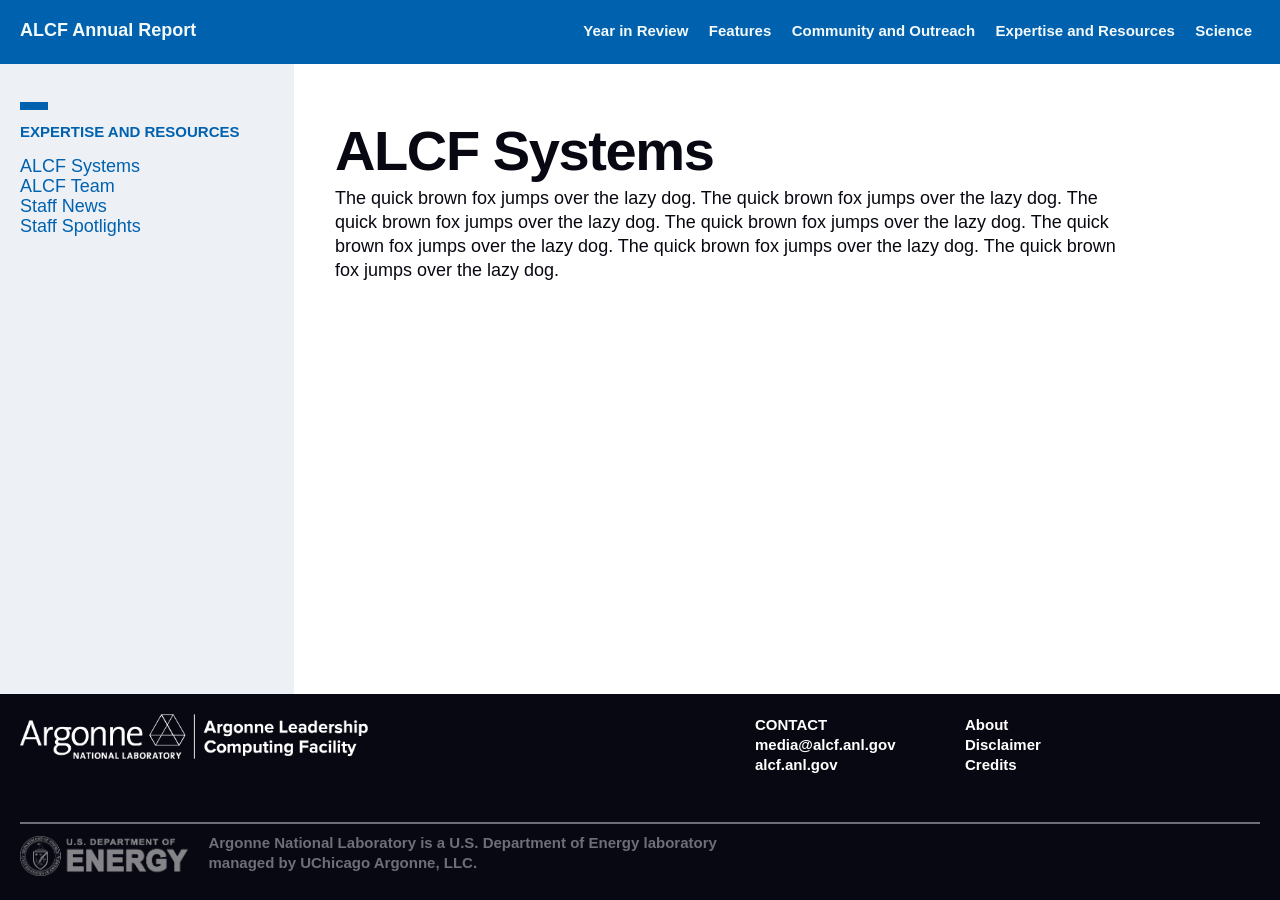
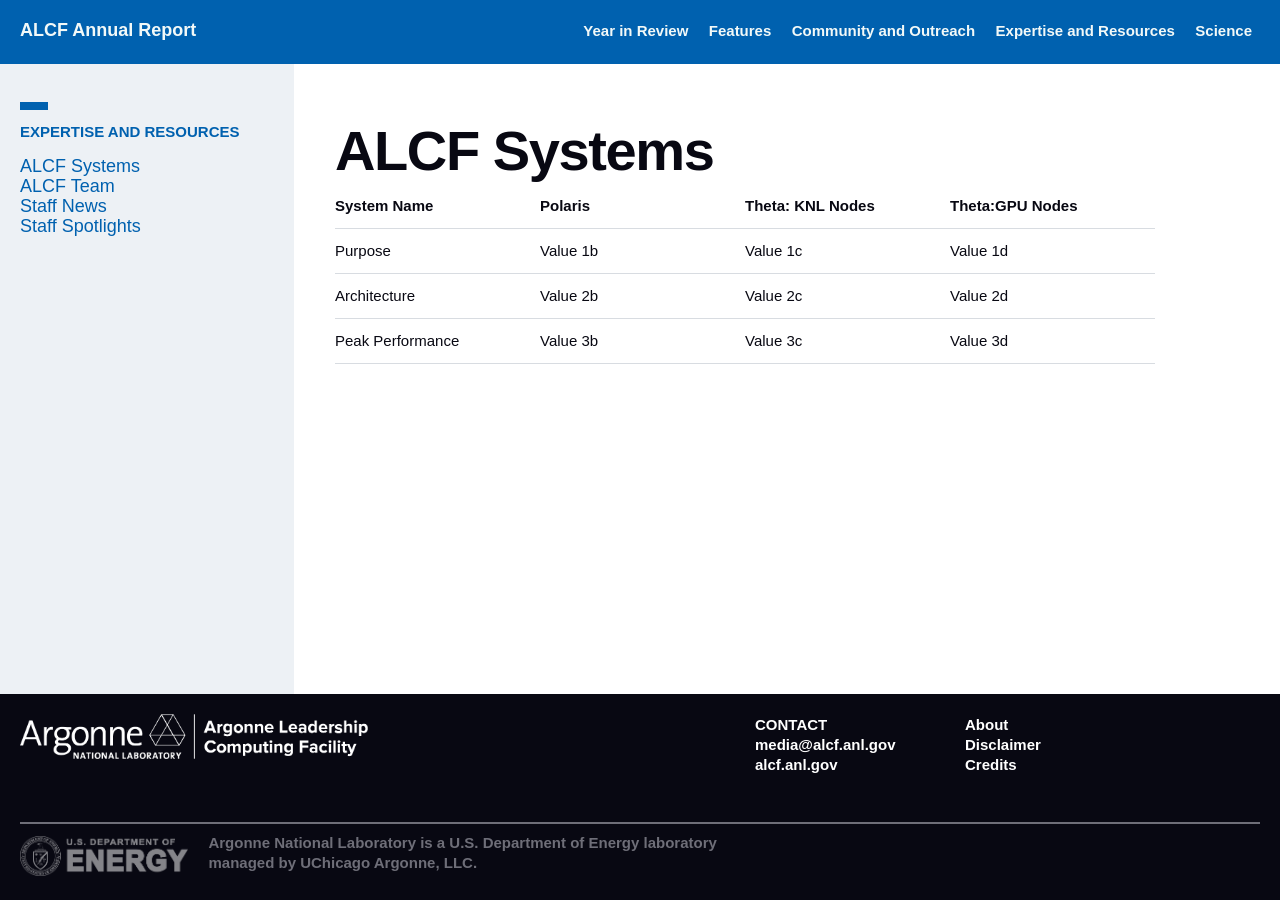
Before and after one commit to sbx-bnagle/ALCF-AR2022, a Jekyll site: the page built from 04_expertise-and-resources/systems.md, in a window 1280 px wide. Built offline with Jekyll 4.4.1, drawn with Linux system fonts in a browser that asks for light colours; some web fonts are replaced.

Commit message:
Update systems.md

```diff
--- a/04_expertise-and-resources/systems.md
+++ b/04_expertise-and-resources/systems.md
@@ -8,4 +8,8 @@
 ---
 
 
-The quick brown fox jumps over the lazy dog. The quick brown fox jumps over the lazy dog. The quick brown fox jumps over the lazy dog. The quick brown fox jumps over the lazy dog. The quick brown fox jumps over the lazy dog. The quick brown fox jumps over the lazy dog. The quick brown fox jumps over the lazy dog.
+| System Name     | Polaris       | Theta: KNL Nodes   | Theta:GPU Nodes   |
+| :---------- | :---------- | :-------------- | :-------------- |
+| Purpose    | Value 1b    | Value 1c        | Value 1d        |
+| Architecture    | Value 2b    | Value 2c        | Value 2d        |
+| Peak Performance    | Value 3b    | Value 3c        | Value 3d        |
```
